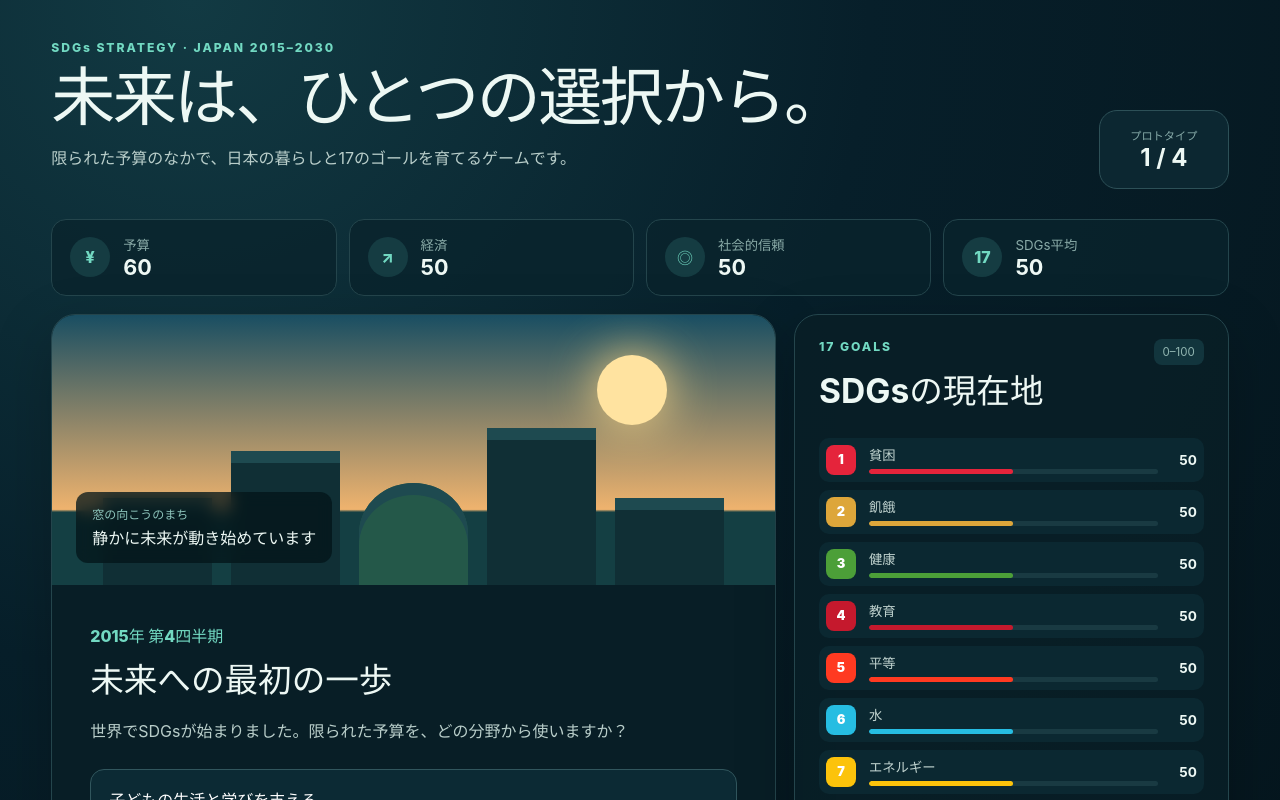
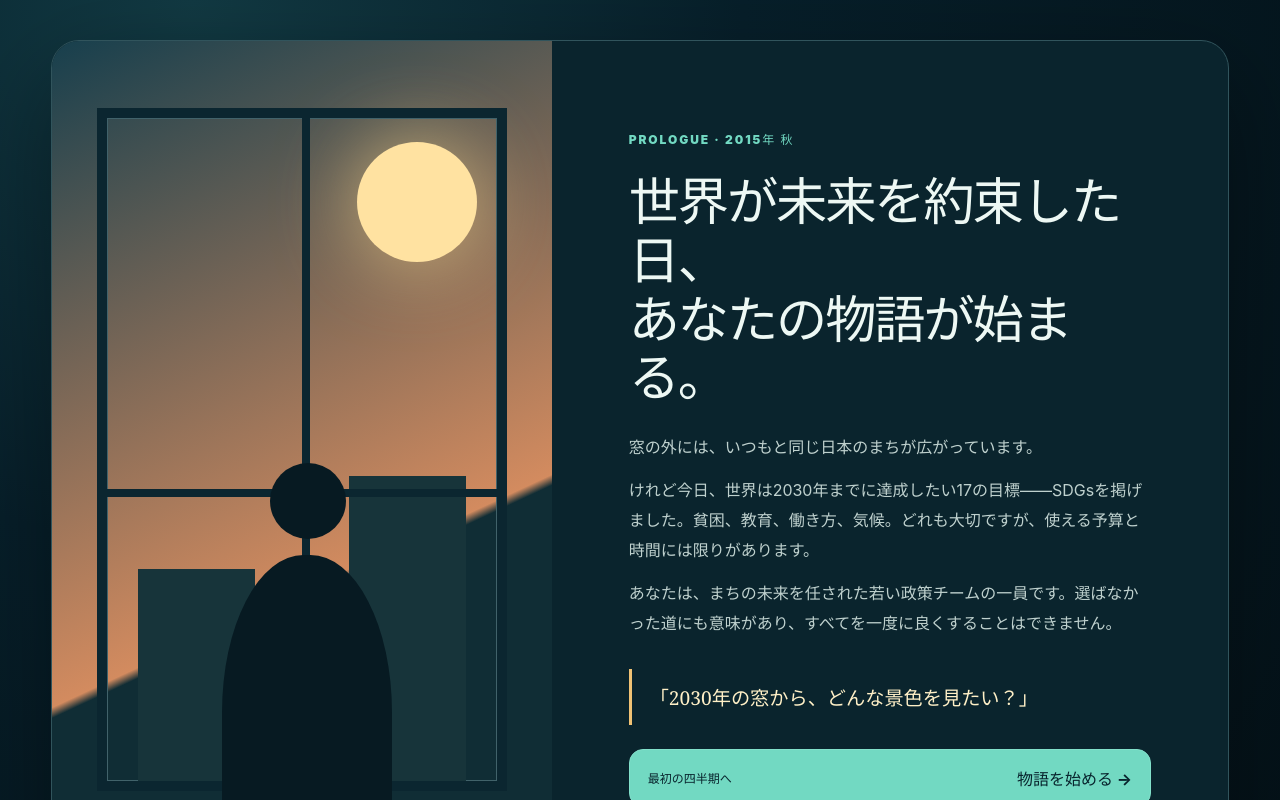
Before and after one commit to yichino525/SDGs-Strategy, a React (Vite) app: page / in a window 1280 px wide. Shown: the top 800 px of the page. Built offline with nearby package versions, Linux system fonts and the light colour scheme.

Commit message:
feat: add prologue and decision impact view

```diff
--- a/src/App.tsx
+++ b/src/App.tsx
@@ -17,6 +17,8 @@ const ResourceCard = ({ label, value, icon }: { label: string; value: number; ic
 
 function App() {
   const [state, setState] = useState<GameState>(() => loadGame() ?? createInitialState());
+  const [showPrologue, setShowPrologue] = useState(state.history.length === 0);
+  const [lastAction, setLastAction] = useState<Action | null>(null);
   const [notice, setNotice] = useState("選択は自動的に保存されます");
   const currentTurn = turns[state.turnIndex];
   const average = useMemo(() => averageGoalScore(state), [state]);
@@ -28,14 +30,46 @@ function App() {
   const chooseAction = (action: Action) => {
     if (!currentTurn) return;
     setState((previous) => applyAction(previous, action, currentTurn.label, turns.length));
+    setLastAction(action);
     setNotice(`「${action.title}」を選びました`);
   };
 
   const restart = () => {
     clearSave();
     setState(createInitialState());
+    setLastAction(null);
+    setShowPrologue(true);
     setNotice("新しいゲームを始めました");
   };
+
+  const formatDelta = (value: number) => `${value > 0 ? "+" : ""}${value}`;
+
+  if (showPrologue) {
+    return (
+      <main className="prologue-page">
+        <section className="prologue">
+          <div className="prologue-art" aria-hidden="true">
+            <div className="prologue-sun" />
+            <div className="prologue-window"><span /><span /></div>
+            <div className="prologue-person" />
+          </div>
+          <div className="prologue-copy">
+            <p className="chapter-label">PROLOGUE · 2015年 秋</p>
+            <h1>世界が未来を約束した日、<br />あなたの物語が始まる。</h1>
+            <div className="story-text">
+              <p>窓の外には、いつもと同じ日本のまちが広がっています。</p>
+              <p>けれど今日、世界は2030年までに達成したい17の目標――SDGsを掲げました。貧困、教育、働き方、気候。どれも大切ですが、使える予算と時間には限りがあります。</p>
+              <p>あなたは、まちの未来を任された若い政策チームの一員です。選ばなかった道にも意味があり、すべてを一度に良くすることはできません。</p>
+            </div>
+            <blockquote>「2030年の窓から、どんな景色を見たい？」</blockquote>
+            <button className="start-button" onClick={() => setShowPrologue(false)}>
+              <span>最初の四半期へ</span><strong>物語を始める →</strong>
+            </button>
+          </div>
+        </section>
+      </main>
+    );
+  }
 
   return (
     <main>
@@ -71,17 +105,47 @@ function App() {
             </div>
           </div>
 
-          {!state.completed && currentTurn ? (
+          {lastAction ? (
+            <div className="decision-panel result-panel" aria-live="polite">
+              <p className="result-kicker">YOUR DECISION</p>
+              <h2>選択が、まちを動かしました。</h2>
+              <div className="chosen-action">
+                <span>今回の選択</span>
+                <strong>{lastAction.title}</strong>
+                <p>{lastAction.tradeoff}</p>
+              </div>
+              <h3>変化したもの</h3>
+              <div className="impact-grid">
+                {(["budget", "economy", "trust"] as const).map((key) => {
+                  const value = lastAction.effects[key];
+                  if (!value) return null;
+                  const labels = { budget: "予算", economy: "経済", trust: "社会的信頼" };
+                  return <div className={`impact ${value > 0 ? "positive" : "negative"}`} key={key}><span>{labels[key]}</span><strong>{formatDelta(value)}</strong></div>;
+                })}
+                {Object.entries(lastAction.effects.goals).map(([id, value]) => {
+                  if (!value) return null;
+                  const goal = goals.find((item) => item.id === Number(id));
+                  return <div className={`impact ${value > 0 ? "positive" : "negative"}`} key={id}><span>目標{id}・{goal?.shortName}</span><strong>{formatDelta(value)}</strong></div>;
+                })}
+              </div>
+              <p className="result-note">良くなった数字だけでなく、負担や後回しになった課題も次の判断につながります。</p>
+              <button className="primary-button wide" onClick={() => setLastAction(null)}>
+                {state.completed ? "4ターンの結果を見る" : "次の四半期へ進む"} →
+              </button>
+            </div>
+          ) : !state.completed && currentTurn ? (
             <div className="decision-panel">
-              <p className="turn-label">{currentTurn.label}</p>
+              <div className="turn-heading"><p className="turn-label">{currentTurn.label}</p><span>選択 {state.turnIndex + 1} / {turns.length}</span></div>
               <h2>{currentTurn.headline}</h2>
               <p>{currentTurn.context}</p>
               <div className="actions">
                 {currentTurn.actions.map((action) => (
                   <button className="action-card" key={action.id} onClick={() => chooseAction(action)}>
+                    <span className="action-index">選択肢 {String.fromCharCode(65 + currentTurn.actions.indexOf(action))}</span>
                     <span className="action-title">{action.title}</span>
                     <span>{action.description}</span>
                     <small>{action.tradeoff}</small>
+                    <b>この方針を選ぶ →</b>
                   </button>
                 ))}
               </div>
--- a/src/styles.css
+++ b/src/styles.css
@@ -21,11 +21,11 @@ h1 { max-width: 800px; margin: 0; font-family: Georgia, "Yu Mincho", serif; font
 .turn-badge strong { font-size: 1.5rem; }
 
 .dashboard { display: grid; grid-template-columns: repeat(4, 1fr); gap: 12px; margin-bottom: 18px; }
-.resource-card { display: flex; align-items: center; gap: 13px; padding: 15px 18px; border: 1px solid #24454c; border-radius: 15px; background: rgba(9, 36, 44, .8); }
+.resource-card { display: flex; align-items: center; gap: 13px; padding: 15px 18px; border: 1px solid #35616a; border-radius: 15px; background: linear-gradient(135deg, rgba(14, 51, 60, .98), rgba(8, 31, 39, .98)); box-shadow: inset 0 1px rgba(255,255,255,.04); }
 .resource-card > span { display: grid; width: 40px; height: 40px; place-items: center; border-radius: 50%; background: #153c42; color: #72d9c2; font-weight: 800; }
 .resource-card small, .resource-card strong { display: block; }
 .resource-card small { color: #89aaa7; }
-.resource-card strong { font-size: 1.35rem; }
+.resource-card strong { color: #fff; font-size: 1.65rem; line-height: 1; }
 
 .game-layout { display: grid; grid-template-columns: minmax(0, 1.25fr) minmax(340px, .75fr); gap: 18px; align-items: start; }
 .scene-card, .goals-panel { overflow: hidden; border: 1px solid #24454c; border-radius: 24px; background: rgba(8, 30, 38, .9); box-shadow: 0 20px 60px rgba(0,0,0,.22); }
@@ -44,17 +44,41 @@ h1 { max-width: 800px; margin: 0; font-family: Georgia, "Yu Mincho", serif; font
 
 .decision-panel { padding: clamp(22px, 4vw, 38px); }
 .turn-label { margin: 0; color: #72d9c2; font-weight: 800; }
-.decision-panel h2, .goals-panel h2 { margin: 6px 0 10px; font-size: clamp(1.45rem, 3vw, 2.1rem); }
+.decision-panel h2, .goals-panel h2 { margin: 6px 0 10px; color: #fff; font-size: clamp(1.65rem, 3vw, 2.35rem); letter-spacing: -.02em; }
 .decision-panel > p:not(.turn-label) { color: #b9ceca; line-height: 1.7; }
+.turn-heading { display: flex; justify-content: space-between; align-items: center; gap: 12px; }
+.turn-heading p { margin: 0; }
+.turn-heading span { padding: 5px 9px; border-radius: 999px; background: #173f48; color: #9fd9cd; font-size: .72rem; font-weight: 700; }
 .actions { display: grid; gap: 10px; margin-top: 24px; }
-.action-card { display: grid; gap: 6px; width: 100%; padding: 17px 18px; border: 1px solid #31565d; border-radius: 14px; color: inherit; background: #0c2a34; text-align: left; cursor: pointer; transition: transform .18s, border-color .18s, background .18s; }
-.action-card:hover { transform: translateY(-2px); border-color: #72d9c2; background: #103640; }
-.action-title { color: #fff; font-weight: 800; }
+.action-card { position: relative; display: grid; gap: 7px; width: 100%; padding: 19px 20px; border: 1px solid #38626a; border-left: 4px solid #72d9c2; border-radius: 14px; color: inherit; background: linear-gradient(100deg, #10323c, #0a2730); text-align: left; cursor: pointer; transition: transform .18s, border-color .18s, background .18s; }
+.action-card:hover { transform: translateY(-3px) scale(1.005); border-color: #8debd5; background: linear-gradient(100deg, #17434d, #0d3039); box-shadow: 0 12px 26px rgba(0,0,0,.2); }
+.action-index { color: #72d9c2; font-size: .68rem; font-weight: 900; letter-spacing: .12em; }
+.action-title { color: #fff; font-size: 1.08rem; font-weight: 900; }
 .action-card > span:not(.action-title) { color: #bdd0cc; }
 .action-card small { color: #82a8a3; line-height: 1.45; }
+.action-card b { margin-top: 3px; color: #8debd5; font-size: .78rem; }
 .notice { margin: 0; padding: 0 38px 24px; color: #7ca5a1; font-size: .8rem; }
 .ending { min-height: 310px; display: flex; flex-direction: column; justify-content: center; }
 .primary-button { align-self: start; margin-top: 14px; padding: 13px 19px; border: 0; border-radius: 12px; background: #72d9c2; color: #08242d; font-weight: 800; cursor: pointer; }
+.primary-button.wide { width: 100%; padding: 16px 20px; font-size: 1rem; }
+
+.result-panel { background: radial-gradient(circle at 90% 0%, rgba(37, 119, 104, .25), transparent 42%); }
+.result-kicker { margin: 0; color: #72d9c2 !important; font-size: .7rem; font-weight: 900; letter-spacing: .16em; }
+.chosen-action { margin: 22px 0; padding: 18px; border: 1px solid #3a6b71; border-radius: 14px; background: #123740; }
+.chosen-action span, .chosen-action strong { display: block; }
+.chosen-action span { color: #87aaa6; font-size: .72rem; }
+.chosen-action strong { margin-top: 4px; color: #fff; font-size: 1.2rem; }
+.chosen-action p { margin: 8px 0 0; color: #acc7c2; line-height: 1.55; }
+.result-panel h3 { margin: 0 0 10px; font-size: .86rem; color: #a8c6c1; }
+.impact-grid { display: grid; grid-template-columns: repeat(2, 1fr); gap: 8px; }
+.impact { display: flex; justify-content: space-between; align-items: center; gap: 10px; padding: 11px 13px; border-radius: 10px; background: #102d35; }
+.impact span { color: #b9ceca; font-size: .78rem; }
+.impact strong { font-size: 1.08rem; }
+.impact.positive { border-left: 3px solid #65e0b2; }
+.impact.positive strong { color: #75edbf; }
+.impact.negative { border-left: 3px solid #ff8b78; }
+.impact.negative strong { color: #ff9b89; }
+.result-note { font-size: .8rem; }
 
 .goals-panel { padding: 24px; }
 .section-heading { display: flex; justify-content: space-between; align-items: start; gap: 16px; }
@@ -72,10 +96,36 @@ h1 { max-width: 800px; margin: 0; font-family: Georgia, "Yu Mincho", serif; font
 .history li { margin: 8px 0; color: #d7e5e2; font-size: .82rem; line-height: 1.5; }
 .history li span { display: block; color: #739994; font-size: .7rem; }
 
+.prologue-page { display: grid; min-height: 100vh; place-items: center; }
+.prologue { display: grid; grid-template-columns: minmax(300px, .85fr) minmax(420px, 1.15fr); width: min(1180px, 100%); overflow: hidden; border: 1px solid #31545c; border-radius: 28px; background: #0a242d; box-shadow: 0 35px 100px rgba(0,0,0,.38); }
+.prologue-art { position: relative; min-height: 650px; overflow: hidden; background: linear-gradient(155deg, #173f4d, #d38b5f 62%, #102d35 63%); }
+.prologue-sun { position: absolute; top: 12%; right: 15%; width: 120px; height: 120px; border-radius: 50%; background: #ffe2a1; box-shadow: 0 0 80px rgba(255,221,143,.65); }
+.prologue-window { position: absolute; inset: 8% 9% 11%; border: 10px solid #0b2630; box-shadow: inset 0 0 0 1px #41626a; }
+.prologue-window::before, .prologue-window::after { content: ""; position: absolute; background: #0b2630; }
+.prologue-window::before { top: 0; bottom: 0; left: 50%; width: 8px; }
+.prologue-window::after { left: 0; right: 0; top: 56%; height: 8px; }
+.prologue-window span { position: absolute; bottom: 0; width: 30%; background: #17343a; }
+.prologue-window span:first-child { left: 8%; height: 32%; }
+.prologue-window span:last-child { right: 8%; height: 46%; }
+.prologue-person { position: absolute; left: 34%; bottom: 0; width: 34%; height: 39%; border-radius: 48% 48% 0 0; background: #071a22; }
+.prologue-person::before { content: ""; position: absolute; left: 28%; top: -28%; width: 45%; aspect-ratio: 1; border-radius: 50%; background: #071a22; }
+.prologue-copy { display: flex; flex-direction: column; justify-content: center; padding: clamp(34px, 6vw, 78px); }
+.chapter-label { color: #72d9c2; font-size: .75rem; font-weight: 900; letter-spacing: .16em; }
+.prologue h1 { margin: 12px 0 26px; font-size: clamp(2.2rem, 4vw, 4rem); line-height: 1.15; }
+.story-text { color: #bfd1ce; line-height: 1.9; }
+.story-text p { margin: 0 0 12px; }
+.prologue blockquote { margin: 18px 0 24px; padding: 14px 0 14px 18px; border-left: 3px solid #f0c274; color: #fff0c7; font-family: Georgia, "Yu Mincho", serif; font-size: 1.2rem; }
+.start-button { display: flex; justify-content: space-between; align-items: center; gap: 20px; width: 100%; padding: 16px 18px; border: 1px solid #82e0ca; border-radius: 14px; background: #72d9c2; color: #08242d; cursor: pointer; }
+.start-button span { font-size: .75rem; }
+.start-button strong { font-size: 1rem; }
+.start-button:hover { background: #91edd8; transform: translateY(-2px); }
+
 @media (max-width: 900px) {
   .dashboard { grid-template-columns: repeat(2, 1fr); }
   .game-layout { grid-template-columns: 1fr; }
   .goals-panel { order: 2; }
+  .prologue { grid-template-columns: 1fr; }
+  .prologue-art { min-height: 340px; }
 }
 
 @media (max-width: 560px) {
@@ -89,4 +139,12 @@ h1 { max-width: 800px; margin: 0; font-family: Georgia, "Yu Mincho", serif; font
   .city-scene { min-height: 220px; }
   .action-card { min-height: 108px; }
   .goals-panel { padding: 18px; }
+  .impact-grid { grid-template-columns: 1fr; }
+  .prologue-page { padding: 14px; }
+  .prologue { border-radius: 20px; }
+  .prologue-art { min-height: 240px; }
+  .prologue-sun { width: 75px; height: 75px; }
+  .prologue-copy { padding: 28px 22px; }
+  .prologue h1 { font-size: 2rem; }
+  .story-text { font-size: .9rem; line-height: 1.75; }
 }
```
